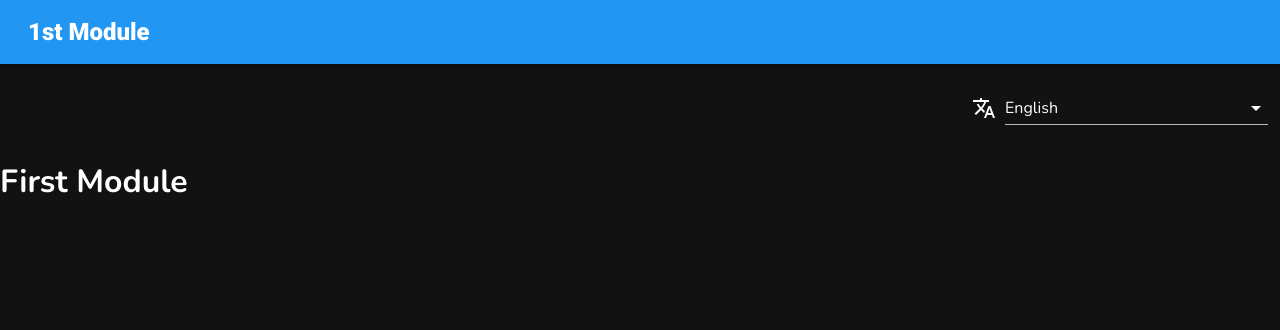
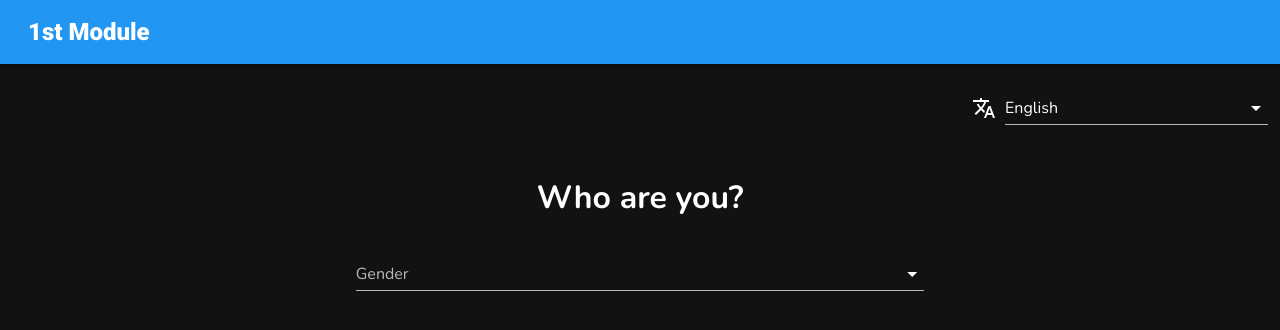
Before and after one commit to andres112/AffectiveComputing, a Vue app: page /first in a window 1280 px wide. Shown: the top 330 px of the page. Built offline with nearby package versions, Linux system fonts and the light colour scheme.

Commit message:
first module in contruction

```diff
--- a/src/assets/translations.json
+++ b/src/assets/translations.json
@@ -7,8 +7,10 @@
       "advice": "The answers given here will be treated anonymously, so please try to be as honest as possible.<br/> Please do not return after advancing between sections, otherwise the test will be affected.",
       "start-button": "Start"
     },
-    "first":{
-        "section":"1st Module"
+    "first": {
+      "section": "1st Module",
+      "title": "Who are you?",
+      "gender": "Gender"
     }
   },
   "es": {
@@ -19,8 +21,10 @@
       "advice": "Las respuestas dadas aquí, serán tratadas de manera anónima, por lo cual pedimos por favor intenta ser lo más honesto posible al respecto. <br/> Por favor después de avanzar entre secciones no regrese, sino el Test se verá afectado.",
       "start-button": "Comenzar"
     },
-    "first":{
-        "section":"1er Modulo"
+    "first": {
+      "section": "1er Modulo",
+      "title": "Quien eres?",
+      "gender": "Sexo"
     }
   }
 }
--- /dev/null
+++ b/src/components/Demographics.vue
@@ -0,0 +1,38 @@
+<template>
+  <v-container>
+    <v-row class="text-center" justify="center">
+      <v-col class="my-1" cols="6" align-self="center">
+        <h1 class="mb-6">{{ $t("first.title") }}</h1>
+        <v-form lazy-validation>
+          <v-select
+            v-model="gender"
+            :items="genders"
+            :item-text = "$i18n.locale"
+            item-value = "code"
+            :rules="[(v) => !!v || 'Gender is required']"
+            :label="$t('first.gender')"
+            required
+          ></v-select>
+
+        </v-form>
+      </v-col>
+    </v-row>
+  </v-container>
+</template>
+
+<script>
+export default {
+  name: "Demographics",
+  data() {
+    return {
+      gender: null,
+      genders: [
+        { en: "Male", es: "Hombre", code: "m" },
+        { en: "Female", es: "Mujer", code: "f" },
+        { en: "Other", es: "Otro", code: "o" },
+        { en: "Prefer not say", es: "Prefiero no decir", code: "p" },
+      ],
+    };
+  },
+};
+</script>
--- a/src/components/Language.vue
+++ b/src/components/Language.vue
@@ -29,6 +29,12 @@ export default {
     select: { lan: "English", code: "en" },
   }),
 
+  created() {
+    if (this.select.code != this.$i18n.locale) {
+      this.select.code = this.$i18n.locale;
+    }
+  },
+
   watch: {
     select: function() {
       this.$i18n.locale = this.select.code;
--- a/src/views/FirstModule.vue
+++ b/src/views/FirstModule.vue
@@ -1,17 +1,18 @@
 <template>
   <div>
     <language></language>
-    <h1>First Module</h1>
+    <demographics></demographics>
   </div>
 </template>
 
 <script>
 import Language from "@/components/Language.vue";
+import Demographics from "@/components/Demographics.vue";
 import { mapMutations } from "vuex";
 
 export default {
   name: "First",
-  components: { Language },
+  components: { Language, Demographics },
   data() {
     return {};
   },
```
Lines whose indentation alone changed are shown as unchanged.
